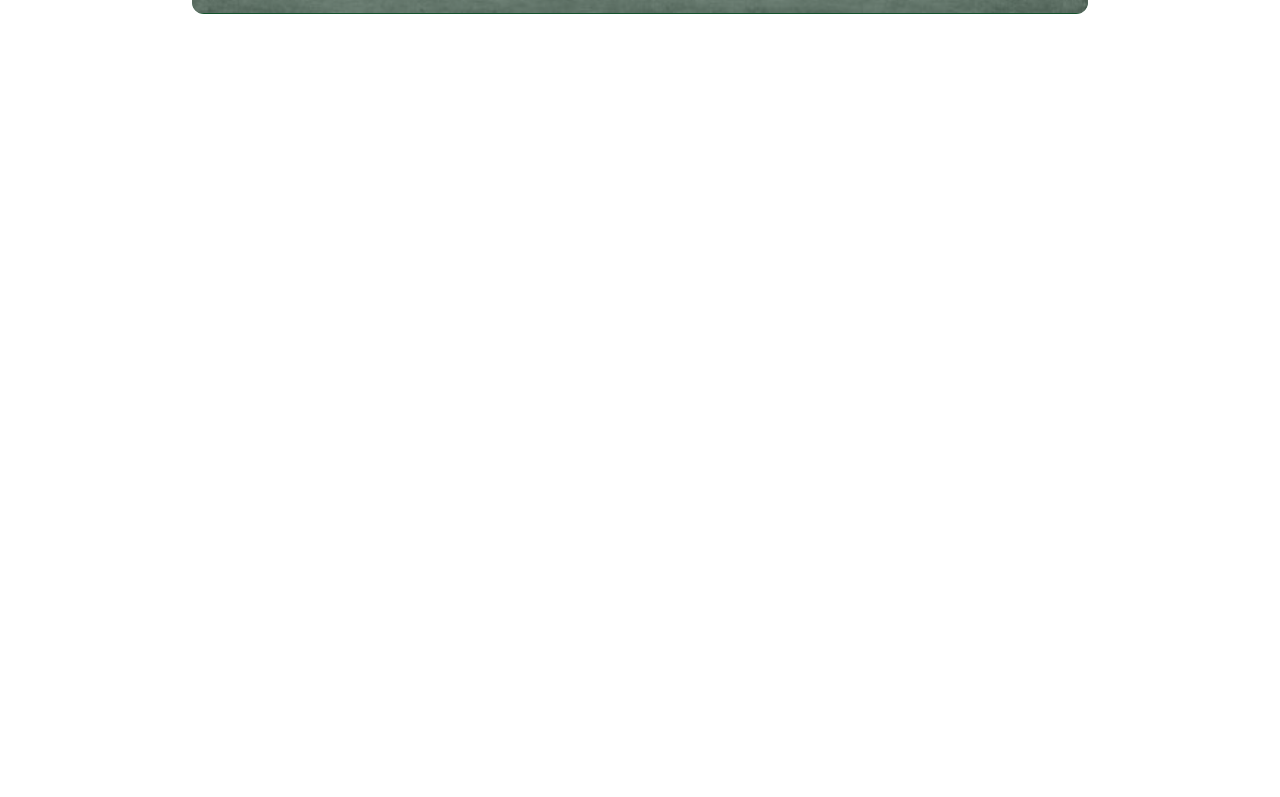
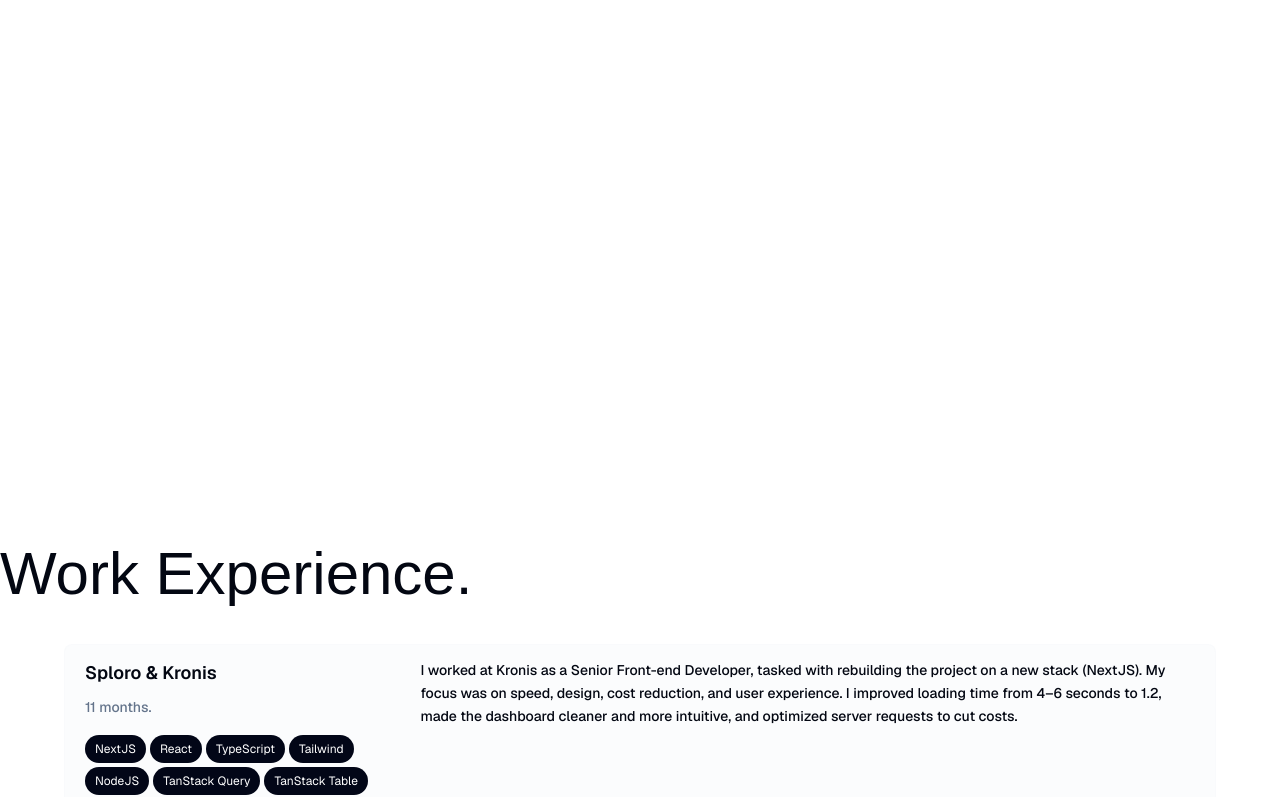
Before and after one commit to websharkdev/folio-2025, a Next.js app: page / in a window 1280 px wide. Shown: the part 2000-2797 px from the top of the page. Built offline with nearby package versions, Linux system fonts and the light colour scheme.

Commit message:
feature(main) - connected new components to page

```diff
--- a/app/(main)/(components)/index.ts
+++ b/app/(main)/(components)/index.ts
@@ -1,4 +1,6 @@
 import MHome from "./main-home";
+import MAbout from "./main-about";
+import MWorks from "./main-works";
 import MConnect from "./main-connect";
 
-export { MConnect, MHome };
+export { MConnect, MHome, MWorks, MAbout };
--- a/app/(main)/layout.tsx
+++ b/app/(main)/layout.tsx
@@ -2,7 +2,7 @@ import { Header } from "@/components/general/header";
 
 const Layout = ({ children }: { children: Readonly<React.ReactNode> }) => {
   return (
-    <div className="w-full h-full min-h-[500dvh] fkex flex-col gap-2 relative bg-white">
+    <div className="w-full h-max flex flex-col gap-2 relative bg-white">
       <div className="absolute bottom-0 left-0 right-0 top-0 h-dvh bg-[linear-gradient(to_right,#4f4f4f2e_1px,transparent_1px),linear-gradient(to_bottom,#4f4f4f2e_1px,transparent_1px)] bg-[size:14px_24px] [mask-image:radial-gradient(ellipse_80%_50%_at_50%_0%,#000_70%,transparent_110%)]"></div>
       <Header />
       {children}
--- a/app/(main)/page.tsx
+++ b/app/(main)/page.tsx
@@ -1,9 +1,11 @@
-import { MConnect, MHome } from "./(components)";
+import { MAbout, MConnect, MHome, MWorks } from "./(components)";
 
 const Page = () => {
   return (
-    <div className="relative z-10">
+    <div className="relative z-10 flex flex-col gap-10">
       <MHome />
+      <MAbout />
+      <MWorks />
       <MConnect />
     </div>
   );
```
